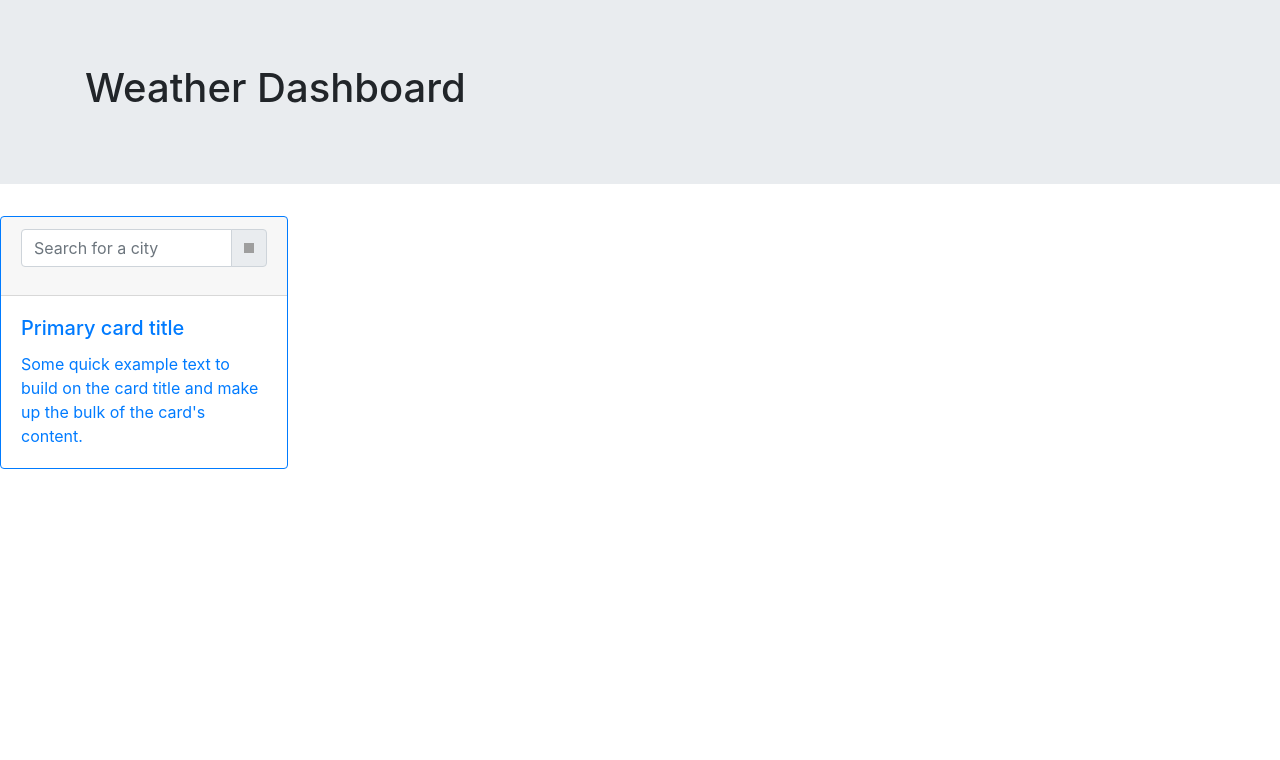
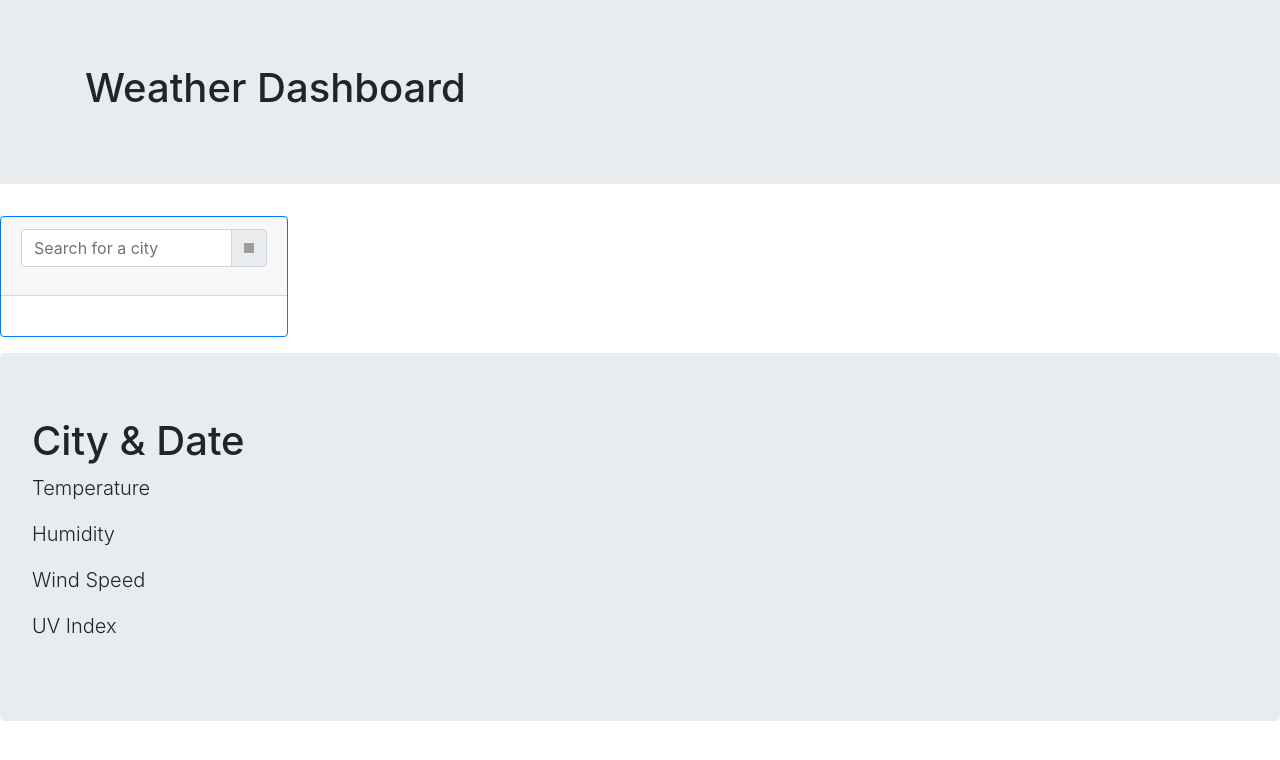
Before and after one commit to jeck24/HW6, a plain HTML site: page index.html in a window 1280 px wide. Drawn offline with nearby package versions, Linux system fonts and the light colour scheme; grey boxes are pictures that could not be loaded.

Commit message:
City data html done

```diff
--- a/index.html
+++ b/index.html
@@ -24,11 +24,18 @@
             </div>
           </div>
         </div>
-        <div class="card-body text-primary">
-          <h5 class="card-title">Primary card title</h5>
-          <p class="card-text">Some quick example text to build on the card title and make up the bulk of the card's content.</p>
-        </div>
+        <div class="card-body text-primary"></div>
     </div>
+
+    <container>
+        <div class="jumbotron">
+            <h1 class="display-8">City & Date</h1>
+            <p class="lead">Temperature</p>
+            <p class="lead">Humidity</p>
+            <p class="lead">Wind Speed</p>
+            <p class="lead">UV Index</p>
+          </div>
+    </container>
 
 
 
```
